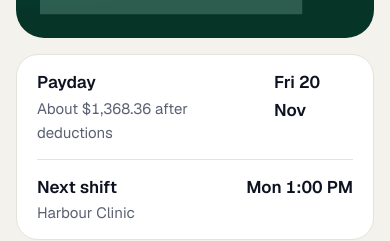
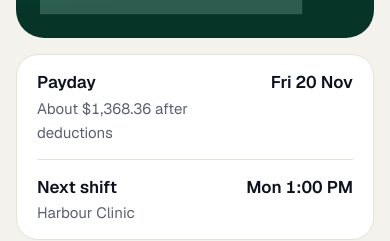
Before and after one commit to ishvinderx/shiftflowx-site, a Next.js app: page / in a window 390 px wide. Shown: the part 1185-1426 px from the top of the page. Built offline with nearby package versions, Linux system fonts and the light colour scheme; no server answers.

Commit message:
Home hero card: keep labels and dates on one line at phone width
Co-Authored-By: Claude Fable 5.2 <noreply@anthropic.com>

```diff
--- a/src/components/ui/HeroPayCard.tsx
+++ b/src/components/ui/HeroPayCard.tsx
@@ -20,7 +20,7 @@ export function HeroPayCard({ className }: { className?: string }) {
         <div className="relative z-10">
           <p className="flex items-baseline justify-between gap-4 text-[0.75rem] font-semibold uppercase tracking-[0.11em]">
             <span>This pay period &middot; before tax</span>
-            <span className="hero-sub normal-case tracking-normal font-medium">Sample data</span>
+            <span className="hero-sub shrink-0 whitespace-nowrap normal-case tracking-normal font-medium">Sample data</span>
           </p>
           <p className="mt-4 font-bold leading-none tracking-[-0.045em] text-[clamp(3rem,2rem+4vw,4.5rem)]">
             $1,512<span className="text-[0.42em] font-semibold tracking-[-0.02em] opacity-75">.00</span>
@@ -39,14 +39,14 @@ export function HeroPayCard({ className }: { className?: string }) {
             <dt className="font-semibold text-ink">Payday</dt>
             <dd className="text-[0.9375rem] text-ink-2">About $1,368.36 after deductions</dd>
           </div>
-          <dd className="font-semibold text-ink">Fri 20 Nov</dd>
+          <dd className="shrink-0 whitespace-nowrap font-semibold text-ink">Fri 20 Nov</dd>
         </div>
         <div className="flex items-start justify-between gap-4 py-3.5">
           <div>
             <dt className="font-semibold text-ink">Next shift</dt>
             <dd className="text-[0.9375rem] text-ink-2">Harbour Clinic</dd>
           </div>
-          <dd className="font-semibold text-ink">Mon 1:00 PM</dd>
+          <dd className="shrink-0 whitespace-nowrap font-semibold text-ink">Mon 1:00 PM</dd>
         </div>
       </dl>
     </figure>
```
